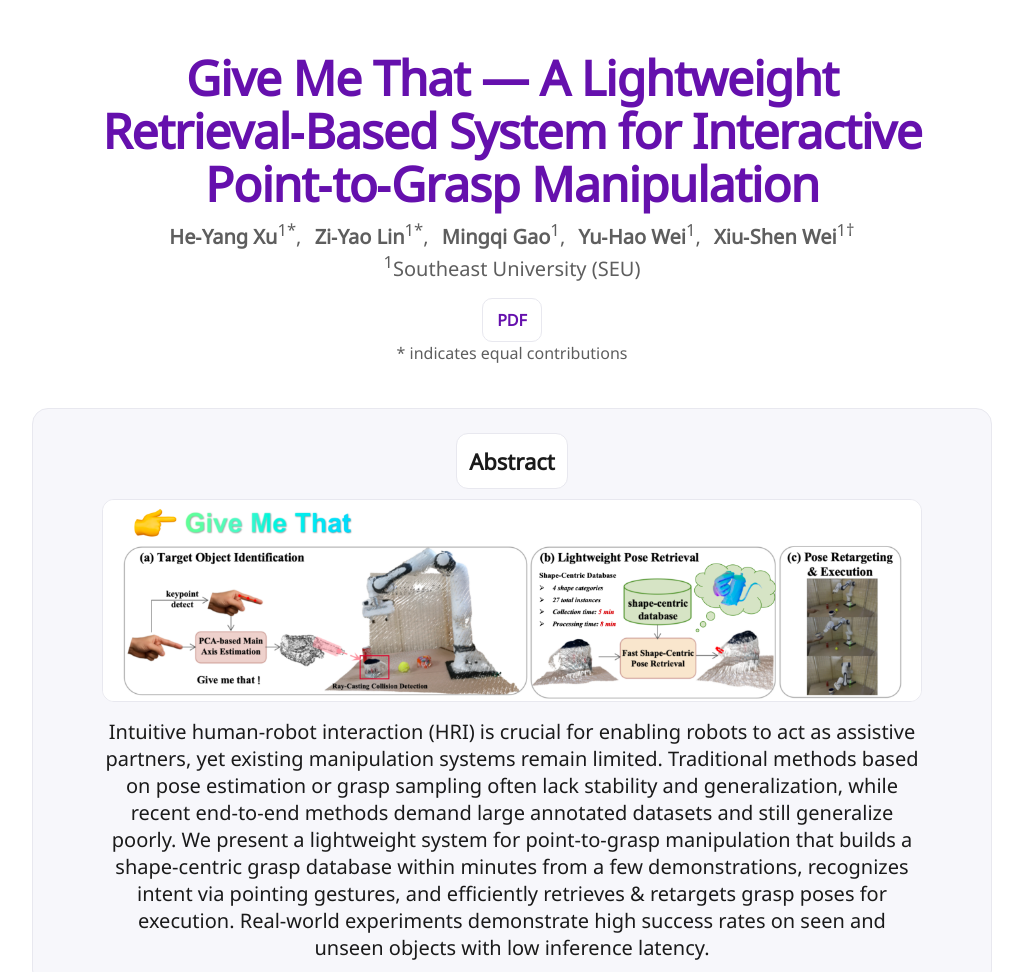
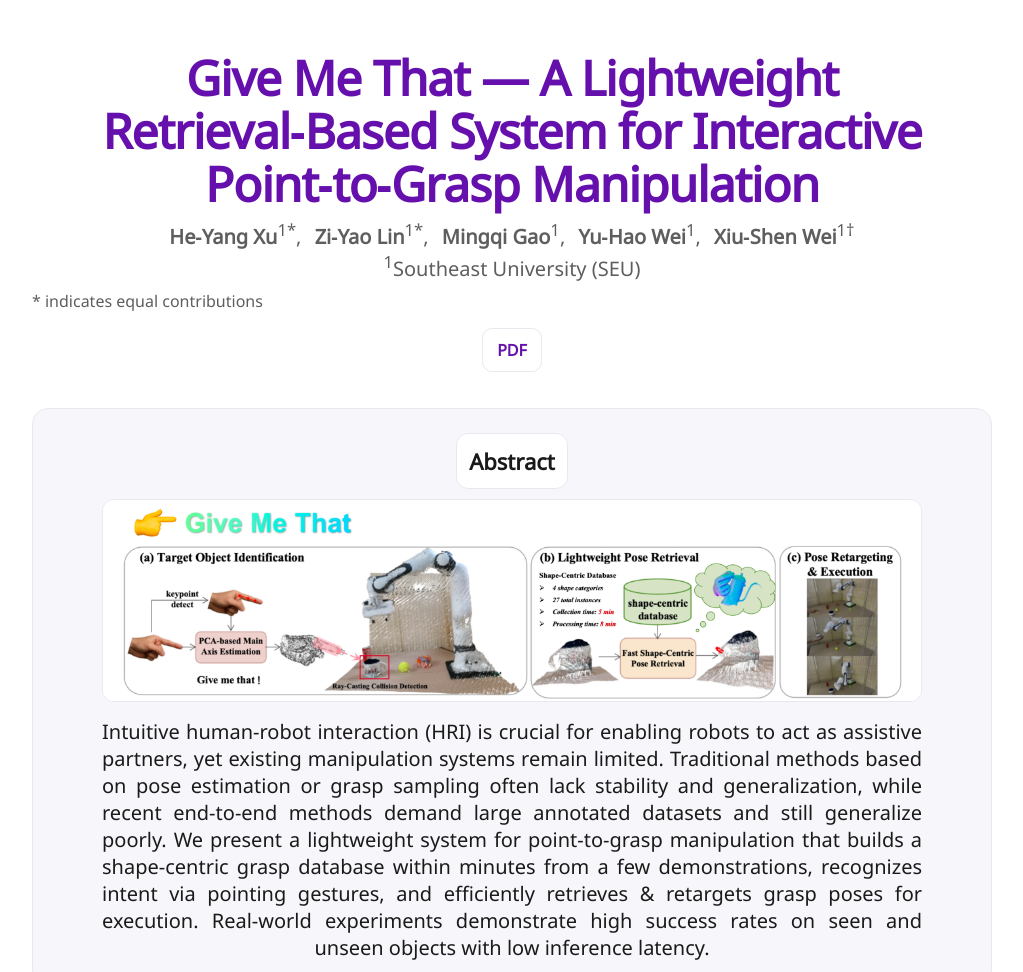
Before and after one commit to Give-Me-That/Give-Me-That.github.io, a plain HTML site: page index.html in a window 1280 px wide. Shown: the top 972 px of the page, without its empty margins (128-1151 px from the left). Drawn offline with Linux system fonts and the light colour scheme; a web font is replaced by a local one.

Commit message:
Update index.html

```diff
--- a/index.html
+++ b/index.html
@@ -28,7 +28,7 @@
     .btn:hover{background:var(--card)}
     section{margin-top:36px;padding:24px;background:var(--card);border:1px solid var(--border);border-radius:16px;text-align:center}
     h2{margin:0 0 10px;font-size:22px;background:#fff;border:1px solid var(--border);padding:12px;border-radius:12px;display:inline-block}
-    p{margin:10px 0}
+    p{margin:10px 0;text-align:justify;text-align-last:center}
     .grid{display:grid;grid-template-columns:repeat(auto-fit,minmax(260px,1fr));gap:14px}
     .callout{background:#fff;border:1px dashed var(--border);padding:12px 14px;border-radius:12px;color:var(--muted)}
     table{width:100%;border-collapse:collapse;font-size:15px}
@@ -66,10 +66,10 @@
           <span class="author-block"><strong>Xiu‑Shen Wei</strong><sup>1†</sup></span>
         </div>
         <div class="is-size-5 affils"><sup>1</sup>Southeast University (SEU)</div>
+        </div>
+        <div class="is-size-6" style="color: var(--muted);">* indicates equal contributions</div>
         <div class="btns">
           <a class="btn" href="./IROS25_5499_MS.pdf" target="_blank">PDF</a>
-        </div>
-        <div class="is-size-6" style="color: var(--muted);">* indicates equal contributions</div>
       </div>
     </header>
 
```
